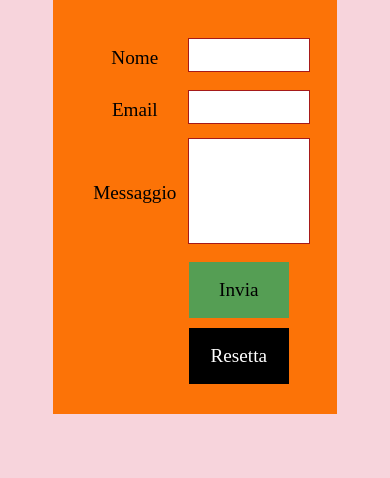
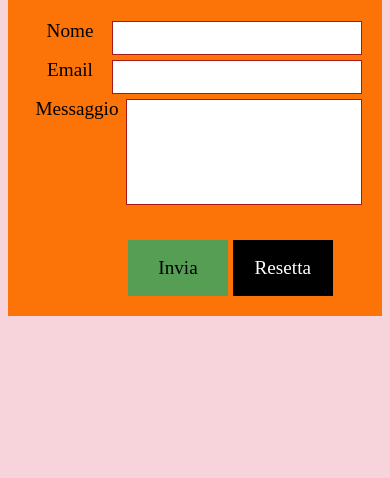
Before and after one commit to simonazzi-joss/demo01, a website: page source/html/contatta.html in a window 390 px wide. Shown: the part 366-844 px from the top of the page. Drawn offline with Linux system fonts and the light colour scheme.

Commit message:
Commit design responsive demo profilo

```diff
--- a/source/css/style.css
+++ b/source/css/style.css
@@ -25,8 +25,8 @@ nav {
     text-align: center;
     content: "";
     clear: both;
-    display: table;
-    margin: auto;
+    display: flex;
+    justify-content: center;
 }
 nav a {
     width: 90px;
@@ -46,14 +46,15 @@ nav a:hover {
     margin: 20px auto;
     content: "";
     clear: both;
-    display: table;
     background-color: #FC7307;
     padding: 10px;
+    max-width: 600px;
+    display: flex;
+    flex-wrap: wrap;
 }
 .profilePic {
     padding: 10px 20px;
     text-align: center;
-    float: left;
     width: 170px;
     margin: auto;
 }
@@ -76,16 +77,19 @@ nav a:hover {
 .profileData {
     padding: 10px;
     position: relative;
-    float: left;
     overflow: auto;
+    flex-grow: 1;
+}
+.profileData > article {
+    display: flex;
 }
 .itmDesc {
-    width: 30%;
-    float: left;
+    width: 100px;
+    flex-grow: 1;
 }
 .itmVal {
-    width: 69%;
-    float: left;
+    flex-grow: 2;
+    text-align: right;
 }
 
 /*css per la pagina contatta.html*/
@@ -99,7 +103,7 @@ nav a:hover {
     padding: 10px;
 }
 .form-footer {
-    margin-left: 106px;
+    margin-left: 100px;
 }
 .form-footer input {
     padding: 15px;
@@ -123,33 +127,37 @@ nav a:hover {
     background-color: #5f5f5f;
 }
 .form {
-    width: 60%;
     margin: 20px auto;
-    padding: 30px;
+    content: "";
+    clear: both;
     background-color: #FC7307;
-    overflow: auto;
+    padding: 20px;
+    max-width: 600px;
 }
-.form table tr td:first-child {
-    width: 100px;
+.formBody {
+    width: 100%;
     margin-bottom: 5px;
     line-height: 20px;
     text-align: center;
     padding: 15px 0;
+    display: flex;
+    flex-wrap: wrap;
 }
-.form table input {
+.formBody > article {
+    display: flex;
     width: 100%;
+}
+.formBody > article > label {
+    width: 100px;
+}
+.formBody > article > input, textArea {
+    flex-grow: 2;
     margin-bottom: 5px;
-    display: block;
     line-height: 30px;
     font-size: 1em;
     border: 1px solid #a51a1a;
 }
-.form table textarea {
-    width: 100%;
+textArea {
+    resize: none;
     height: 100px;
-    margin-bottom: 5px;
-    display: block;
-    font-size: 1em;
-    resize: none;
-    border: 1px solid #a51a1a;
 }
--- a/source/html/contatta.html
+++ b/source/html/contatta.html
@@ -20,29 +20,29 @@
     </header>
     <main>
         <form class="form">
-            <div class="form-header">
+            <section class="form-header">
                 <h1>Contattaci</h1>
-            </div>
+            </section>
 
-            <table style="width: 100%;">
-                <tr>
-                    <td><label>Nome</label></td>
-                    <td><input type="text" name="nome" /></td>
-                </tr>
-                <tr>
-                    <td><label>Email</label></td>
-                    <td><input type="email" name="email" /></td>
-                </tr>
-                <tr>
-                    <td><p>Messaggio</p></td>
-                    <td><textarea name="text"></textarea></td>
-                </tr>
-            </table>
+            <section class="formBody">
+                <article>
+                    <label>Nome</label>
+                    <input type="text" name="nome" />
+                </article>
+                <article>
+                    <label>Email</label>
+                    <input type="email" name="email" />
+                </article>
+                <article>
+                    <label>Messaggio</label>
+                    <textarea name="text"></textarea>
+                </article>
+            </section>
 
-            <div class="form-footer">
+            <section class="form-footer">
                 <input type="submit" value="Invia" />
                 <input type="reset" value="Resetta" />
-            </div>
+            </section>
         </form>
     </main>
 </body>
```
